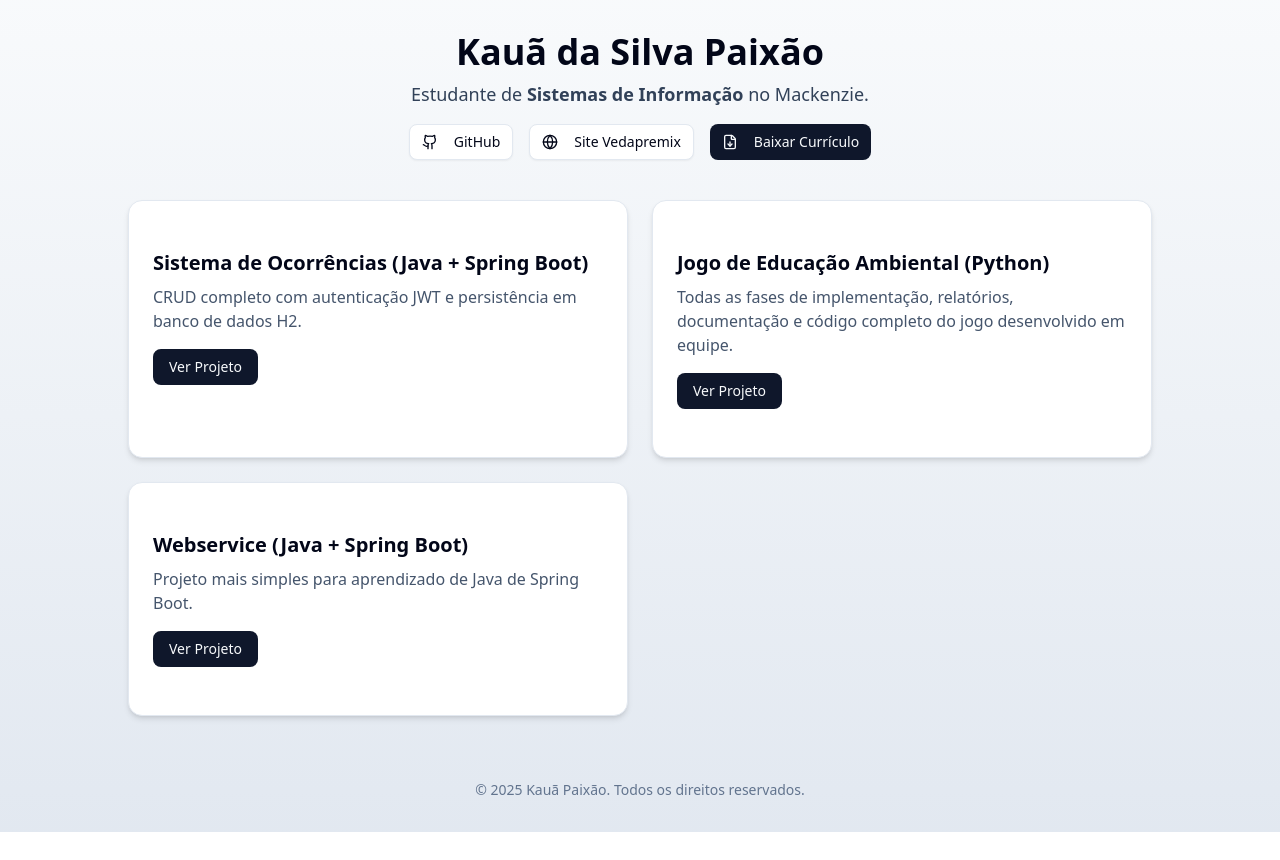
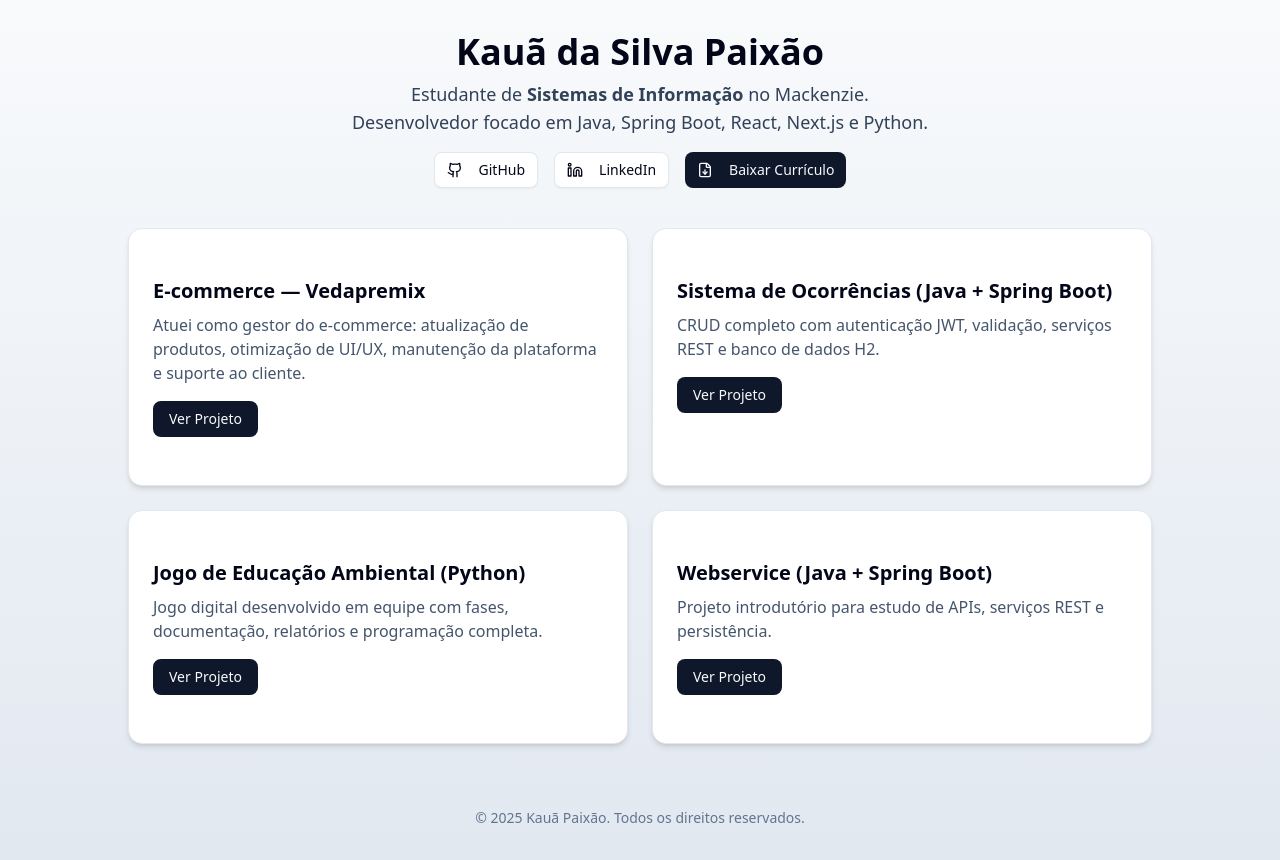
Before and after one commit to kauapaixao/portfolio-kauapaixao, a Next.js app: page / in a window 1280 px wide. Before the commit the page ends 832 px from the top, so only its background shows below. Built offline with nearby package versions, Linux system fonts and the light colour scheme.

Commit message:
Atualizando portfólio: LinkedIn + Vedapremix

```diff
--- a/app/page.tsx
+++ b/app/page.tsx
@@ -1,60 +1,93 @@
 import { Card, CardContent } from "@/components/ui/card";
 import { Button } from "@/components/ui/button";
-import { Github, Globe, FileDown } from "lucide-react";
+import { Github, Globe, FileDown, Linkedin } from "lucide-react";
 
 export default function PortfolioKauaPaixao() {
   const projects = [
     {
+      name: "E-commerce — Vedapremix",
+      link: "https://vedapremix.com.br",
+      description:
+        "Atuei como gestor do e-commerce: atualização de produtos, otimização de UI/UX, manutenção da plataforma e suporte ao cliente.",
+    },
+    {
       name: "Sistema de Ocorrências (Java + Spring Boot)",
       link: "https://gitlab.com/gotis2/gotis-projeto-desenvolvimento-software",
-      description: "CRUD completo com autenticação JWT e persistência em banco de dados H2.",
+      description:
+        "CRUD completo com autenticação JWT, validação, serviços REST e banco de dados H2.",
     },
     {
       name: "Jogo de Educação Ambiental (Python)",
       link: "https://github.com/kauapaixao/Projetos-Jogos-Completamente-Digitais",
-      description: "Todas as fases de implementação, relatórios, documentação e código completo do jogo desenvolvido em equipe.",
+      description:
+        "Jogo digital desenvolvido em equipe com fases, documentação, relatórios e programação completa.",
     },
     {
       name: "Webservice (Java + Spring Boot)",
       link: "https://github.com/kauapaixao/webservice",
-      description: "Projeto mais simples para aprendizado de Java de Spring Boot.",
+      description:
+        "Projeto introdutório para estudo de APIs, serviços REST e persistência.",
     },
   ];
 
   return (
     <main className="min-h-screen bg-gradient-to-b from-slate-50 to-slate-200 p-8 flex flex-col items-center">
+      {/* Top Profile Section */}
       <section className="text-center max-w-3xl mb-10">
         <h1 className="text-4xl font-bold mb-2">Kauã da Silva Paixão</h1>
         <p className="text-lg text-slate-700 mb-4">
           Estudante de <b>Sistemas de Informação</b> no Mackenzie. <br />
+          Desenvolvedor focado em Java, Spring Boot, React, Next.js e Python.
         </p>
-        <div className="flex justify-center gap-4 mt-4">
+
+        {/* Top Buttons */}
+        <div className="flex flex-wrap justify-center gap-4 mt-4">
+
+          {/* GitHub */}
           <Button variant="outline" asChild>
-            <a href="https://github.com/kauapaixao" target="_blank" rel="noopener noreferrer">
+            <a
+              href="https://github.com/kauapaixao"
+              target="_blank"
+              rel="noopener noreferrer"
+            >
               <Github className="mr-2 h-4 w-4" /> GitHub
             </a>
           </Button>
+
+          {/* LinkedIn */}
           <Button variant="outline" asChild>
-            <a href="https://vedapremix.com.br" target="_blank" rel="noopener noreferrer">
-              <Globe className="mr-2 h-4 w-4" /> Site Vedapremix
+            <a
+              href="https://www.linkedin.com/in/kaua-paixao10"
+              target="_blank"
+              rel="noopener noreferrer"
+            >
+              <Linkedin className="mr-2 h-4 w-4" /> LinkedIn
             </a>
           </Button>
+
+          {/* Currículo */}
           <Button variant="default" asChild>
-            <a href="/CV - Kauã da Silva Paixão.pdf" download>
+            <a href="/curriculo-kaua-paixao.pdf" download>
               <FileDown className="mr-2 h-4 w-4" /> Baixar Currículo
             </a>
           </Button>
         </div>
       </section>
 
+      {/* PROJECTS GRID */}
       <section className="grid grid-cols-1 md:grid-cols-2 gap-6 w-full max-w-5xl">
         {projects.map((project) => (
           <Card key={project.name} className="shadow-md hover:shadow-lg transition">
             <CardContent className="p-6">
               <h2 className="text-xl font-semibold mb-2">{project.name}</h2>
               <p className="text-slate-600 mb-4">{project.description}</p>
+
               <Button asChild>
-                <a href={project.link} target="_blank" rel="noopener noreferrer">
+                <a
+                  href={project.link}
+                  target="_blank"
+                  rel="noopener noreferrer"
+                >
                   Ver Projeto
                 </a>
               </Button>
@@ -63,6 +96,7 @@ export default function PortfolioKauaPaixao() {
         ))}
       </section>
 
+      {/* FOOTER */}
       <footer className="mt-16 text-slate-500 text-sm">
         © {new Date().getFullYear()} Kauã Paixão. Todos os direitos reservados.
       </footer>
```
